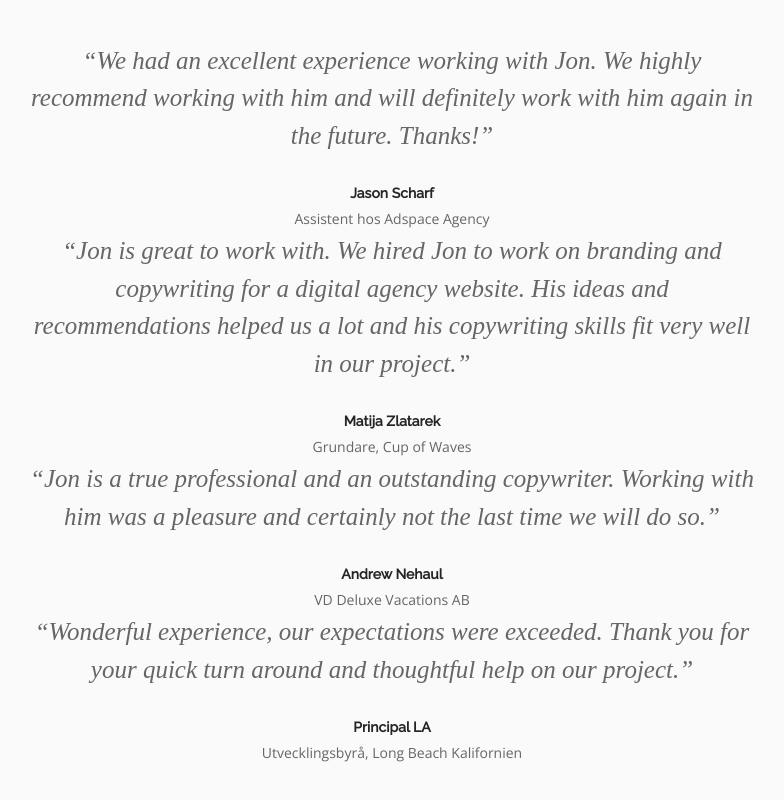
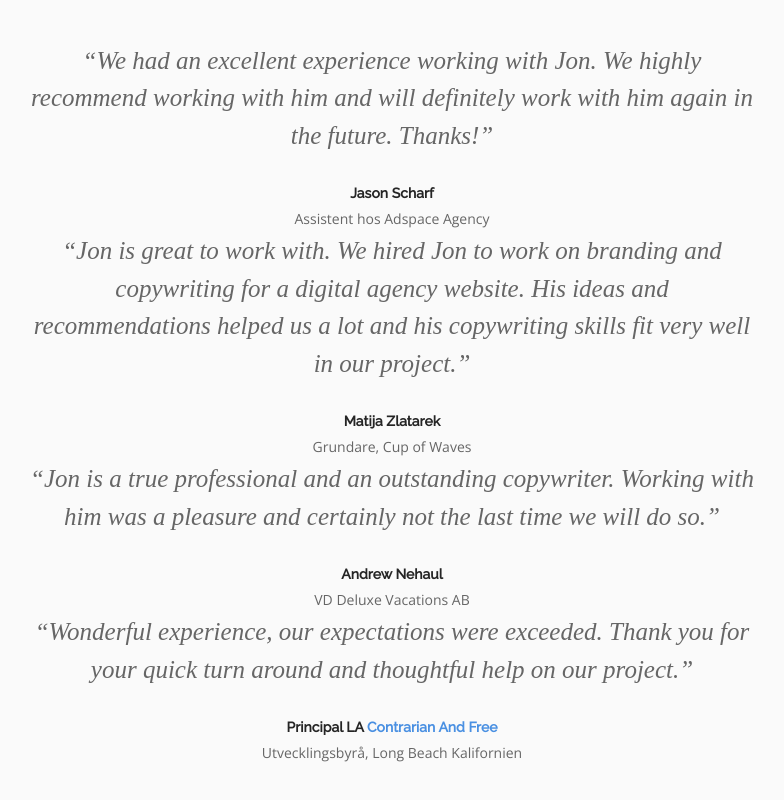
Before and after one commit to jonmester/jonmester.github.io, a plain HTML site: page index.html in a window 1280 px wide. Shown: the part 4548-5348 px from the top of the page, without its empty margins (248-1032 px from the left). Drawn offline with nearby package versions, Linux system fonts and the light colour scheme; a script that the page names is missing; a web font is replaced by a local one.

Commit message:
Update index.html

```diff
--- a/index.html
+++ b/index.html
@@ -196,7 +196,8 @@
                                     <li>
                                         <div class="testimonial">
                                             <blockquote>“Wonderful experience, our expectations were exceeded. Thank you for your quick turn around and thoughtful help on our project.”</blockquote>
-                                            <h5>Principal LA</h5> <span>Utvecklingsbyrå, Long Beach Kalifornien </span> </div>
+                                            <h5>Principal LA <a href="https://contrarianandfree.com">Contrarian And Free</a></h5> <span>Utvecklingsbyrå, Long Beach Kalifornien </span> </div>
+
                                     </li>
                                 </ul>
                             </div>
```
